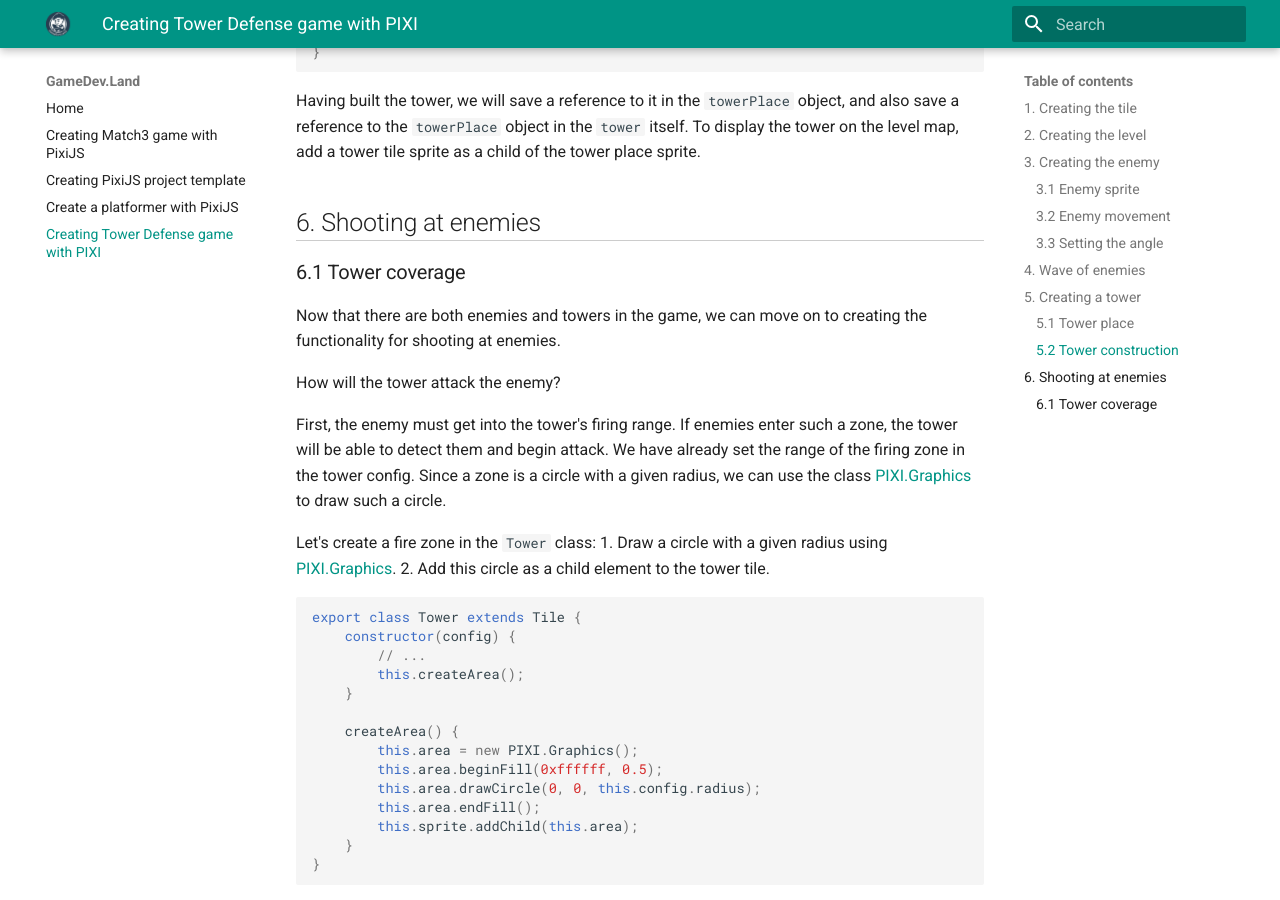
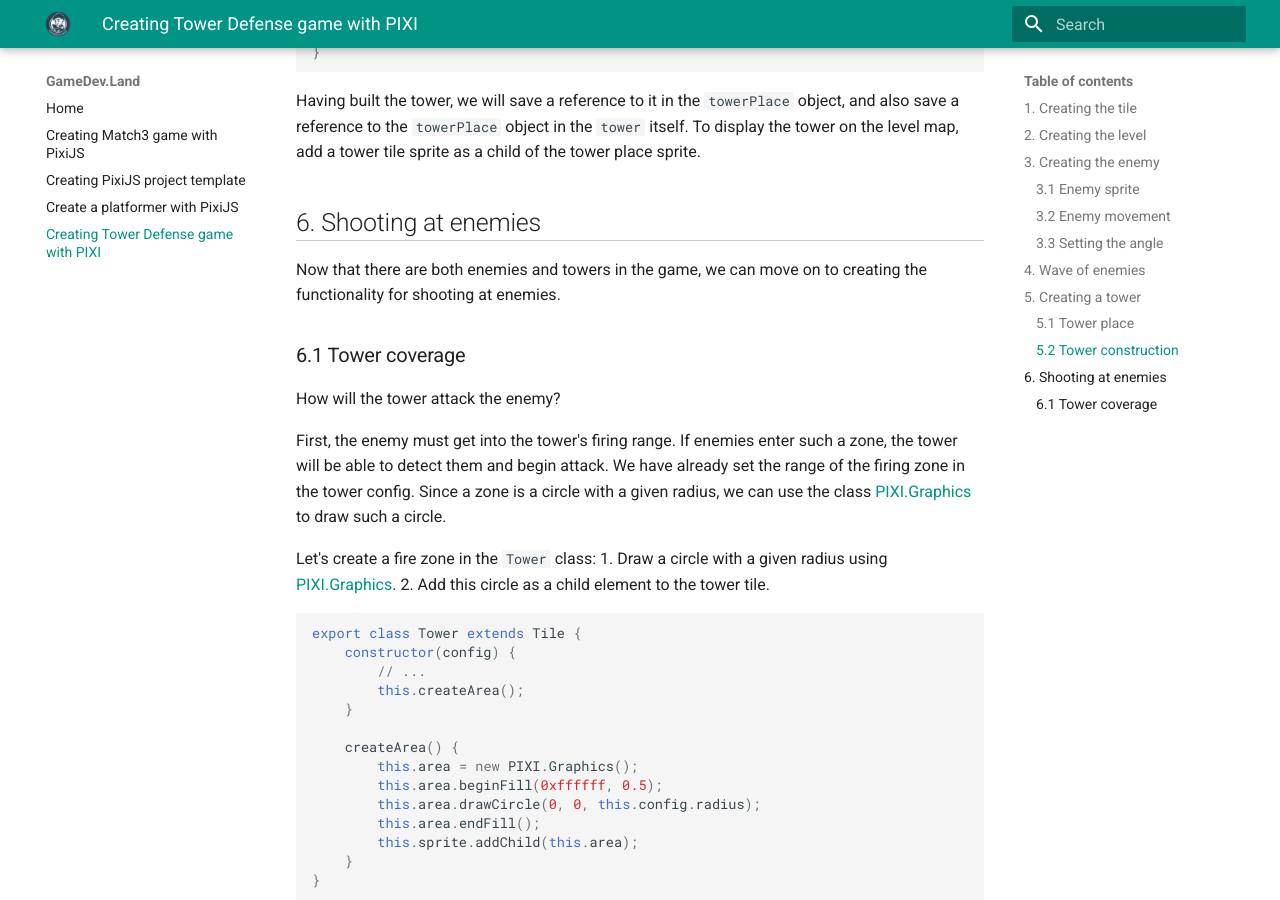
Before and after one commit to bolotnikov/gamedevland, an MkDocs documentation site: the page built from docs/tower-defense.md, in a window 1280 px wide and 900 px high, scrolled down 15806 px. Built offline with MkDocs 1.6.1 and Material for MkDocs 9.7.7, drawn with Linux system fonts in a browser that asks for light colours; emoji names are drawn with the system emoji font.

```diff
--- a/docs/tower-defense.md
+++ b/docs/tower-defense.md
@@ -744,9 +744,10 @@ Having built the tower, we will save a reference to it in the `towerPlace` objec
 To display the tower on the level map, add a tower tile sprite as a child of the tower place sprite.
 
 ## 6. Shooting at enemies
-### 6.1 Tower coverage
 
 Now that there are both enemies and towers in the game, we can move on to creating the functionality for shooting at enemies.
+
+### 6.1 Tower coverage
 
 How will the tower attack the enemy?
 
```
